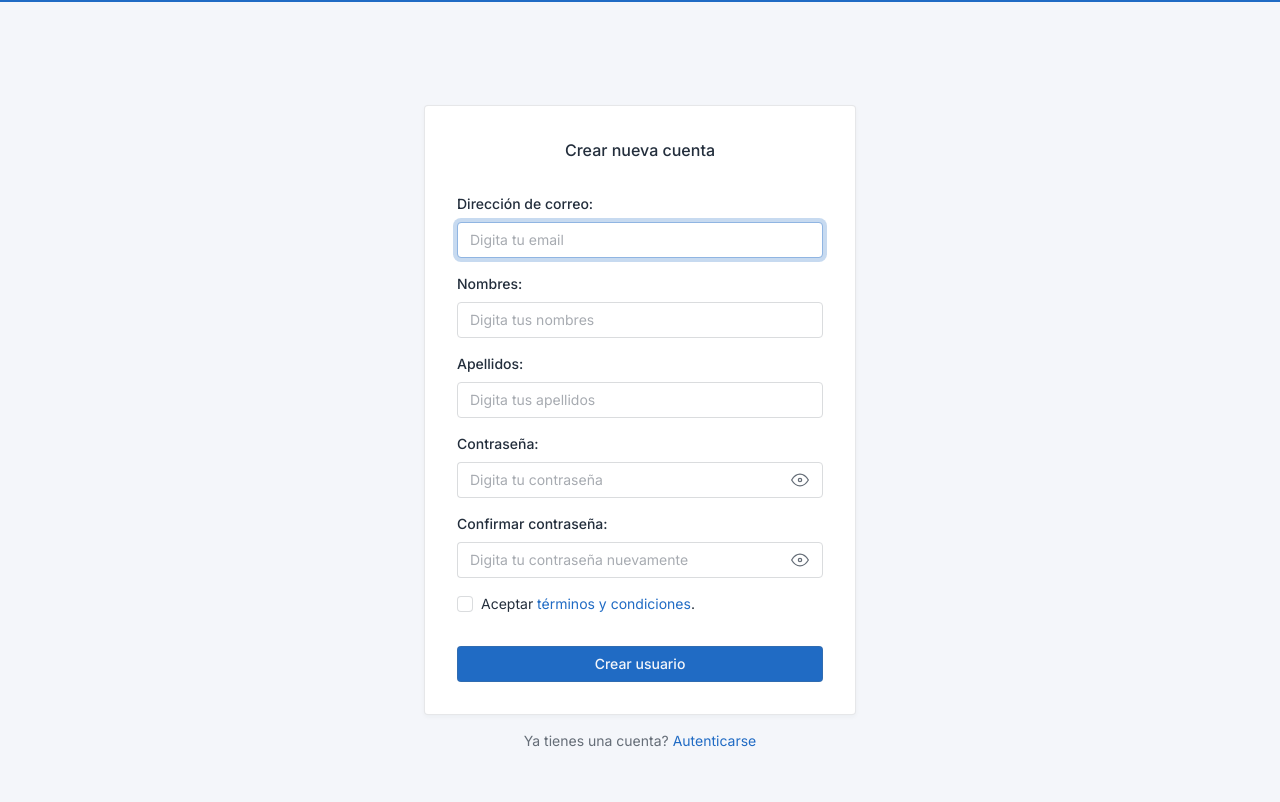
After one commit to nlemarodriguez/despieces, a Django app: page /cuenta/usuario/nuevo/ in a window 1280 px wide. The commit adds this page. Run offline with Django 3.2, Linux system fonts and the light colour scheme.

Commit message:
:sparkles: Create user

```diff
--- a/apps/users/admin.py
+++ b/apps/users/admin.py
@@ -6,8 +6,8 @@ from .forms import *
 
 @admin.register(User)
 class UserAdmin(UserAdmin):
-    add_form = CustomUserCreationForm
-    form = CustomUserChangeForm
+    add_form = CustomUserCreationFormAdmin
+    form = CustomUserChangeFormAdmin
     model = User
     list_display = ('first_name', 'email', 'is_superuser', 'is_staff', 'is_active',)
     list_filter = ('is_superuser', 'is_staff', 'is_active',)
--- a/apps/users/forms.py
+++ b/apps/users/forms.py
@@ -5,15 +5,13 @@ from django import forms
 from .models import User
 
 
-class CustomUserCreationForm(UserCreationForm):
-
+class CustomUserCreationFormAdmin(UserCreationForm):
     class Meta(UserCreationForm):
         model = User
         fields = '__all__'
 
 
-class CustomUserChangeForm(UserChangeForm):
-
+class CustomUserChangeFormAdmin(UserChangeForm):
     class Meta:
         model = User
         fields = '__all__'
@@ -29,3 +27,23 @@ class UserLoginForm(AuthenticationForm):
     password = forms.CharField(widget=forms.PasswordInput(attrs={'class': 'form-control',
                                                                  'placeholder': 'Digita tu contraseña',
                                                                  'autocomplete': 'off'}))
+
+
+class UserRegisterForm(UserCreationForm):
+    class Meta:
+        model = User
+        fields = ['first_name', 'last_name', 'password1', 'password2', 'email']
+
+    email = forms.EmailField(widget=forms.TextInput(attrs={'class': 'form-control', 'placeholder': 'Digita tu email',
+                                                           'autofocus': 'autofocus'}), label='Dirección de correo')
+    first_name = forms.CharField(widget=forms.TextInput(attrs={'class': 'form-control',
+                                                               'placeholder': 'Digita tus nombres'}), label='Nombres')
+    last_name = forms.CharField(widget=forms.TextInput(attrs={'class': 'form-control',
+                                                              'placeholder': 'Digita tus apellidos'}),
+                                label='Apellidos')
+    password1 = forms.CharField(widget=forms.PasswordInput(attrs={'class': 'form-control',
+                                                                  'placeholder': 'Digita tu contraseña'}),
+                                label='Contraseña')
+    password2 = forms.CharField(widget=forms.PasswordInput(attrs={'class': 'form-control',
+                                                                  'placeholder': 'Digita tu contraseña nuevamente'}),
+                                label='Confirmar contraseña')
--- a/apps/users/urls.py
+++ b/apps/users/urls.py
@@ -2,6 +2,7 @@ from django.contrib.auth import views as auth_views
 from django.urls import path, include
 
 from .forms import UserLoginForm
+from . import views
 
 app_name = 'users_app'
 
@@ -9,6 +10,5 @@ app_name = 'users_app'
 urlpatterns = [
     path('cuenta/login/', auth_views.LoginView.as_view(template_name="users/login.html",
                                                        authentication_form=UserLoginForm), name='login'),
-    path('cuenta/', include('django.contrib.auth.urls')),
-
+    path('cuenta/usuario/nuevo/', views.CreateUserView.as_view(), name='create_user')
 ]
--- a/apps/users/views.py
+++ b/apps/users/views.py
@@ -1,3 +1,11 @@
-from django.shortcuts import render
+from django.urls import reverse_lazy
 
-# Create your views here.
+from .forms import *
+from django.views.generic.edit import CreateView
+
+
+class CreateUserView(CreateView):
+    template_name = 'users/users_create.html'
+    success_url = reverse_lazy('login')
+    form_class = UserRegisterForm
+    success_message = "Your profile was created successfully"
--- /dev/null
+++ b/templates/users/users_create.html
@@ -0,0 +1,81 @@
+{% load static %}
+<!doctype html>
+<html lang="en">
+<head>
+    <title>Crear usuario</title>
+    {% include "includes/head.html" %}
+</head>
+<body class="antialiased border-top-wide border-primary d-flex flex-column">
+<div class="page page-center">
+    <div class="container-tight py-4">
+        <div class="text-center mb-4">
+            <a href="."><img src="" height="36" alt=""></a>
+        </div>
+        {{ form.errors }}
+        <form class="card card-md" method="post">{% csrf_token %}
+            <div class="card-body">
+                <h2 class="card-title text-center mb-4">Crear nueva cuenta</h2>
+                <div class="mb-3">
+                    <label class="form-label">{{ form.email.label_tag }}</label>
+                    {{ form.email }}
+                </div>
+                <div class="mb-3">
+                    <label class="form-label">{{ form.first_name.label_tag }}</label>
+                    {{ form.first_name }}
+                </div>
+                <div class="mb-3">
+                    <label class="form-label">{{ form.last_name.label_tag }}</label>
+                    {{ form.last_name }}
+                </div>
+                <div class="mb-3">
+                    <label class="form-label">{{ form.password1.label_tag }}</label>
+                    <div class="input-group input-group-flat">
+                        {{ form.password1 }}
+                        <span class="input-group-text">
+                  <a href="#" class="link-secondary" title="Show password" data-bs-toggle="tooltip"><!-- Download SVG icon from http://tabler-icons.io/i/eye -->
+                    <svg xmlns="http://www.w3.org/2000/svg" class="icon" width="24" height="24" viewBox="0 0 24 24"
+                         stroke-width="2" stroke="currentColor" fill="none" stroke-linecap="round"
+                         stroke-linejoin="round">
+                        <path stroke="none" d="M0 0h24v24H0z" fill="none"></path>
+                        <circle cx="12" cy="12" r="2"></circle>
+                        <path d="M22 12c-2.667 4.667 -6 7 -10 7s-7.333 -2.333 -10 -7c2.667 -4.667 6 -7 10 -7s7.333 2.333 10 7"></path>
+                    </svg>
+                  </a>
+                </span>
+                    </div>
+                </div>
+                <div class="mb-3">
+                    <label class="form-label">{{ form.password2.label_tag }}</label>
+                    <div class="input-group input-group-flat">
+                        {{ form.password2 }}
+                        <span class="input-group-text">
+                  <a href="#" class="link-secondary" title="Show password" data-bs-toggle="tooltip"><!-- Download SVG icon from http://tabler-icons.io/i/eye -->
+                    <svg xmlns="http://www.w3.org/2000/svg" class="icon" width="24" height="24" viewBox="0 0 24 24"
+                         stroke-width="2" stroke="currentColor" fill="none" stroke-linecap="round"
+                         stroke-linejoin="round">
+                        <path stroke="none" d="M0 0h24v24H0z" fill="none"></path>
+                        <circle cx="12" cy="12" r="2"></circle>
+                        <path d="M22 12c-2.667 4.667 -6 7 -10 7s-7.333 -2.333 -10 -7c2.667 -4.667 6 -7 10 -7s7.333 2.333 10 7"></path>
+                    </svg>
+                  </a>
+                </span>
+                    </div>
+                </div>
+                <div class="mb-3">
+                    <label class="form-check">
+                        <input type="checkbox" class="form-check-input"/>
+                        <span class="form-check-label">Aceptar <a href="./terms-of-service.html" tabindex="-1">términos y condiciones</a>.</span>
+                    </label>
+                </div>
+                <div class="form-footer">
+                    <button type="submit" class="btn btn-primary w-100">Crear usuario</button>
+                </div>
+            </div>
+        </form>
+        <div class="text-center text-muted mt-3">
+            Ya tienes una cuenta? <a href="{% url 'users_app:login' %}" tabindex="-1">Autenticarse</a>
+        </div>
+    </div>
+</div>
+</body>
+</html>
```
Also changed, not shown: templates/users/login.html (+4 -4 lines).
